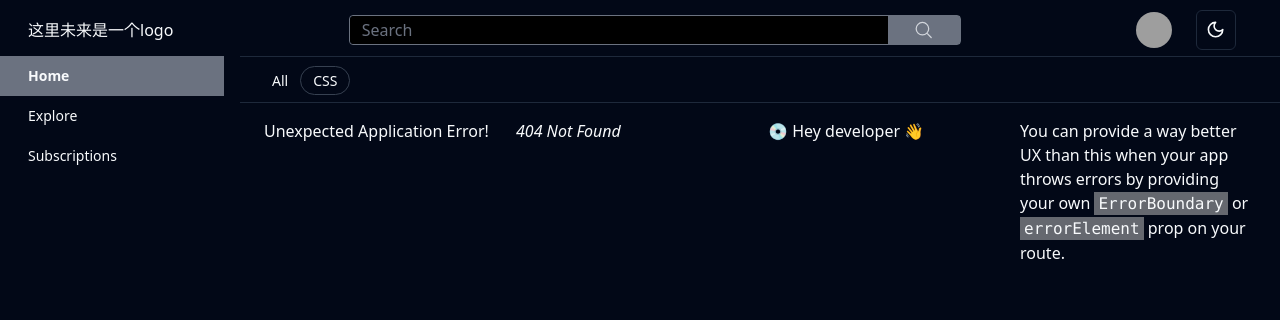
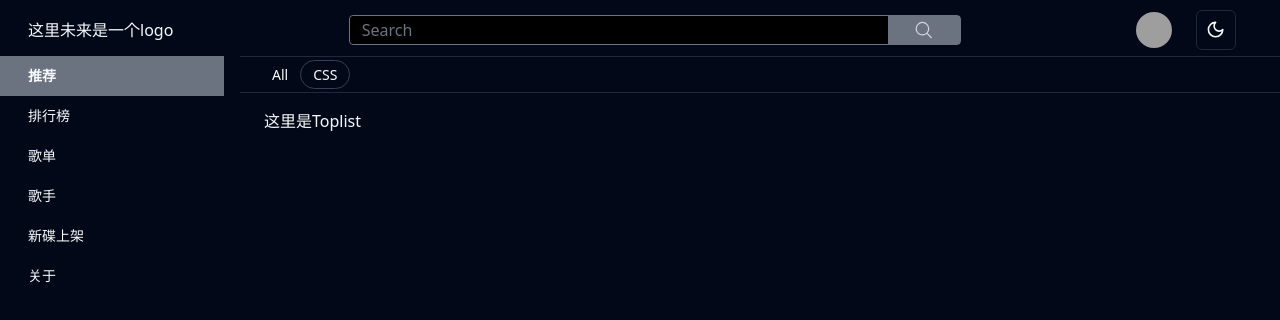
Before and after one commit to liwenka1/react-music, a React (Vite) app: page /toplist in a window 1280 px wide. Before the commit this address had no page. Shown: the top 320 px of the page. Built offline with nearby package versions, Linux system fonts and the light colour scheme; grey boxes are pictures that could not be loaded.

Commit message:
feat: 侧边栏导航以及路由跳转修改

```diff
--- a/src/App.tsx
+++ b/src/App.tsx
@@ -1,26 +1,12 @@
 import { RouterProvider } from 'react-router-dom'
 import router from './router'
-import Nav from '@/components/Nav'
-import Sidebar from '@/components/Sidebar'
-import Tags from '@/components/Tags'
 import { ThemeProvider } from '@/components/theme-provider'
 
 const App = () => {
   return (
     <>
       <ThemeProvider defaultTheme="dark" storageKey="vite-ui-theme">
-        <Nav />
-        <div className="flex flex-row">
-          <Sidebar />
-          <div className="flex flex-col lg:ml-60 w-full lg:w-4/5 xl:w-5/6">
-            <div className="tags-container">
-              <Tags />
-            </div>
-            <div className="main-container">
-              <RouterProvider router={router} />
-            </div>
-          </div>
-        </div>
+        <RouterProvider router={router} />
       </ThemeProvider>
     </>
   )
--- /dev/null
+++ b/src/components/Layout/index.tsx
@@ -0,0 +1,25 @@
+import { Outlet } from 'react-router-dom'
+import Nav from '@/components/Nav'
+import Sidebar from '@/components/Sidebar'
+import Tags from '@/components/Tags'
+
+const Layout = () => {
+  return (
+    <>
+      <Nav />
+      <div className="flex flex-row">
+        <Sidebar />
+        <div className="flex flex-col lg:ml-60 w-full lg:w-4/5 xl:w-5/6">
+          <div className="tags-container">
+            <Tags />
+          </div>
+          <div className="main-container">
+            <Outlet />
+          </div>
+        </div>
+      </div>
+    </>
+  )
+}
+
+export default Layout
--- a/src/components/Sidebar/index.tsx
+++ b/src/components/Sidebar/index.tsx
@@ -1,18 +1,44 @@
+import { useState } from 'react'
+import { useNavigate } from 'react-router-dom'
+
 const Sidebar = () => {
+  const sidebarItems = [
+    { title: '推荐', link: '/home' },
+    { title: '排行榜', link: '/toplist' },
+    { title: '歌单', link: '/playlist' },
+    { title: '歌手', link: '/artist' },
+    { title: '新碟上架', link: '/album' },
+    { title: '关于', link: '/about' }
+  ]
+
+  const [activeIndex, setActiveIndex] = useState(0)
+  const navigate = useNavigate()
+
   return (
     <div className="sidebar">
       <div className="flex flex-col w-full mb-2">
-        <div className="flex items-center space-x-5 bg-sideBarHoverBg px-7 py-2.5 cursor-pointer bg-gray-500">
-          <h2 className="text-sm font-semibold">Home</h2>
-        </div>
-
-        <div className="flex items-center space-x-5 hover:bg-sideBarHoverBg px-7 py-2.5 cursor-pointer hover:bg-gray-100">
-          <h2 className="text-sm">Explore</h2>
-        </div>
-
-        <div className="flex items-center space-x-5 hover:bg-sideBarHoverBg px-7 py-2.5 cursor-pointer hover:bg-gray-100 ">
-          <h2 className="text-sm">Subscriptions</h2>
-        </div>
+        {sidebarItems.map((item, index) => {
+          return (
+            <div
+              className={`flex items-center space-x-5 px-7 py-2.5 cursor-pointer hover:bg-gray-200 dark:hover:bg-gray-500 ${
+                activeIndex == index ? 'bg-gray-200 dark:bg-gray-500' : ''
+              }`}
+              key={index}
+              onClick={() => {
+                setActiveIndex(index)
+                navigate(item.link)
+              }}
+            >
+              <h2
+                className={`text-sm ${
+                  activeIndex == index ? 'font-semibold' : ''
+                }`}
+              >
+                {item.title}
+              </h2>
+            </div>
+          )
+        })}
       </div>
     </div>
   )
--- a/src/components/Tags/index.tsx
+++ b/src/components/Tags/index.tsx
@@ -4,7 +4,7 @@ const Tags = () => {
       <span className="text-sm  py-1.5 px-3 rounded-full cursor-pointer">
         All
       </span>
-      <span className="text-sm bg-pillsBg hover:bg-gray-500 py-1 px-3 rounded-full border border-gray-700 transition duration-150 cursor-pointer">
+      <span className="text-sm bg-pillsBg hover:bg-gray-200 dark:hover:bg-gray-500 py-1 px-3 rounded-full border border-gray-700 transition duration-150 cursor-pointer">
         CSS
       </span>
     </div>
--- /dev/null
+++ b/src/pages/Album/index.tsx
@@ -0,0 +1,5 @@
+const Album = () => {
+  return <div>这里是Album</div>
+}
+
+export default Album
--- /dev/null
+++ b/src/pages/Artist/index.tsx
@@ -0,0 +1,5 @@
+const Artist = () => {
+  return <div>这里是Artist</div>
+}
+
+export default Artist
--- /dev/null
+++ b/src/pages/Playlist/index.tsx
@@ -0,0 +1,5 @@
+const Playlist = () => {
+  return <div>这里是Playlist</div>
+}
+
+export default Playlist
--- /dev/null
+++ b/src/pages/Toplist/index.tsx
@@ -0,0 +1,5 @@
+const Toplist = () => {
+  return <div>这里是Toplist</div>
+}
+
+export default Toplist
--- a/src/router/index.tsx
+++ b/src/router/index.tsx
@@ -2,13 +2,19 @@ import { lazy } from 'react'
 import { createBrowserRouter, Navigate } from 'react-router-dom'
 import type { RouteObject } from 'react-router-dom'
 import lazyLoad from './lazyLoad'
+import Layout from '@/components/Layout'
 
 const Home = lazy(() => import('@/pages/Home'))
+const Toplist = lazy(() => import('@/pages/Toplist'))
+const Playlist = lazy(() => import('@/pages/Playlist'))
+const Artist = lazy(() => import('@/pages/Artist'))
+const Album = lazy(() => import('@/pages/Album'))
 const About = lazy(() => import('@/pages/About'))
 
 const routes: RouteObject[] = [
   {
     path: '/',
+    element: <Layout />,
     children: [
       {
         index: true,
@@ -17,6 +23,22 @@ const routes: RouteObject[] = [
       {
         path: 'home',
         element: lazyLoad(Home)
+      },
+      {
+        path: 'toplist',
+        element: lazyLoad(Toplist)
+      },
+      {
+        path: 'playlist',
+        element: lazyLoad(Playlist)
+      },
+      {
+        path: 'artist',
+        element: lazyLoad(Artist)
+      },
+      {
+        path: 'album',
+        element: lazyLoad(Album)
       },
       {
         path: 'about',
```
